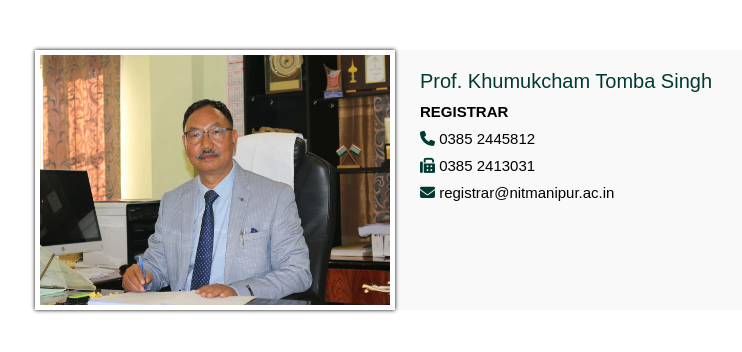
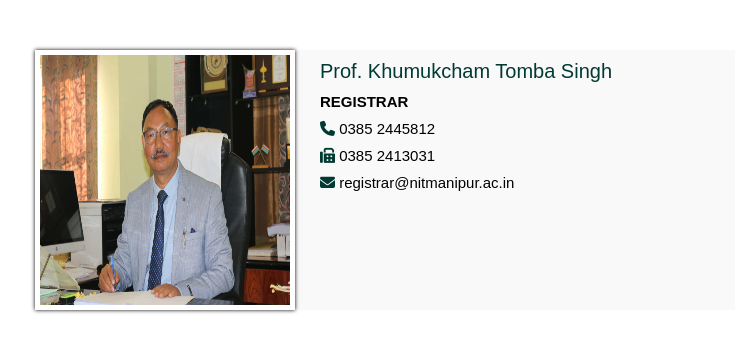
Before and after one commit to Nganba33/Registrar-NIT, a plain HTML site: page index.html in a window 1280 px wide. Shown: the whole page, without its empty margins (173-915 px from the left). Drawn offline with Linux system fonts and the light colour scheme.

Commit message:
Update Registrar.css

```diff
--- a/Registrar.css
+++ b/Registrar.css
@@ -4,7 +4,7 @@ body {
 
 .All {
     background-color: rgb(250, 249, 249);
-    width: 800px;
+    width: 700px;
     font-size: 15px;
     margin-left: 200px;
     margin-top: 50px;
@@ -16,12 +16,11 @@ body {
 
 .icon {
     margin-left: 15px;
-    margin-top: 10px;
 }
 
 img {
     border: 5px solid white;
-    width: 350px;
+    width: 250px;
     height: 250px;
     box-shadow: 0 0 4px;
 }
```
